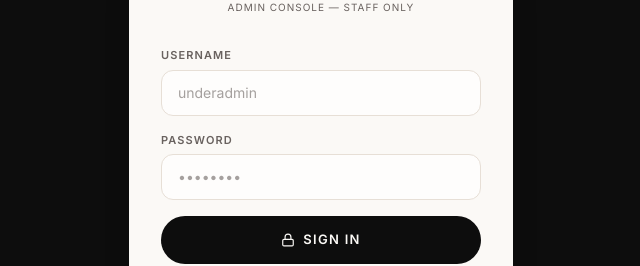
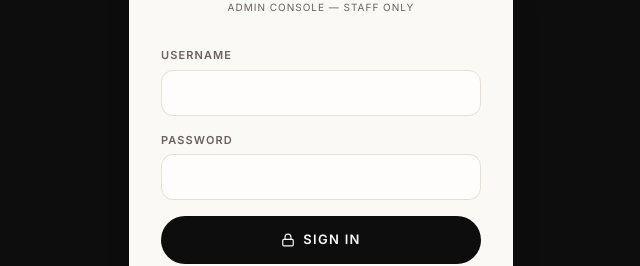
Before and after one commit to anasyup/hushae, a React (Vite) app in the folder frontend/: page /admin/login in a window 1280 px wide. Shown: the part 265-531 px from the top of the page, without its empty margins (319-959 px from the left). Built offline with nearby package versions, Linux system fonts and the light colour scheme; no server answers; a web font is replaced by a local one.

Commit message:
Remove placeholder text from admin login fields (empty boxes, no username hint)

```diff
--- a/frontend/src/admin/AdminLogin.jsx
+++ b/frontend/src/admin/AdminLogin.jsx
@@ -29,8 +29,8 @@ export default function AdminLogin() {
         <p className="text-center font-display text-xl tracking-widest2">V É L O U R A</p>
         <p className="mt-1 text-center text-[10px] uppercase tracking-widest text-ash">Admin Console — staff only</p>
         <form onSubmit={submit} className="mt-8 space-y-4" autoComplete="off">
-          <div><label className="label">Username</label><input className="input" type="text" required autoComplete="off" value={f.email} onChange={(e) => setF({ ...f, email: e.target.value })} placeholder="underadmin" /></div>
-          <div><label className="label">Password</label><input className="input" type="password" required autoComplete="new-password" value={f.password} onChange={(e) => setF({ ...f, password: e.target.value })} placeholder="••••••••" /></div>
+          <div><label className="label">Username</label><input className="input" type="text" required autoComplete="off" value={f.email} onChange={(e) => setF({ ...f, email: e.target.value })} /></div>
+          <div><label className="label">Password</label><input className="input" type="password" required autoComplete="new-password" value={f.password} onChange={(e) => setF({ ...f, password: e.target.value })} /></div>
           {err && <p className="rounded-xl bg-red-50 px-4 py-3 text-xs text-red-800">{err}</p>}
           <button disabled={busy} className="btn-primary w-full"><Lock size={14} /> {busy ? 'Verifying…' : 'Sign In'}</button>
         </form>
```
